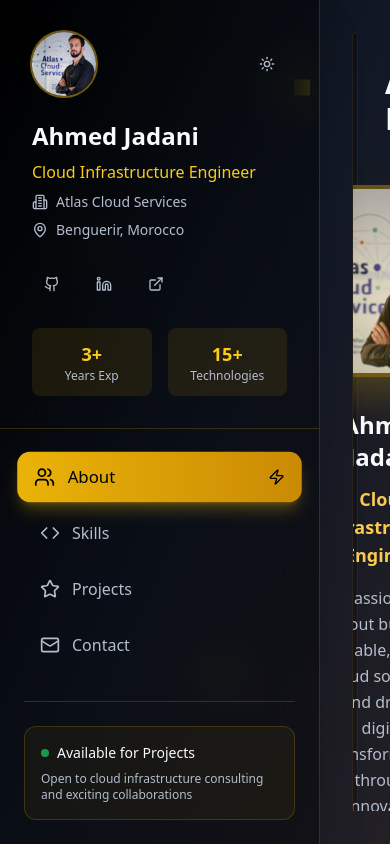
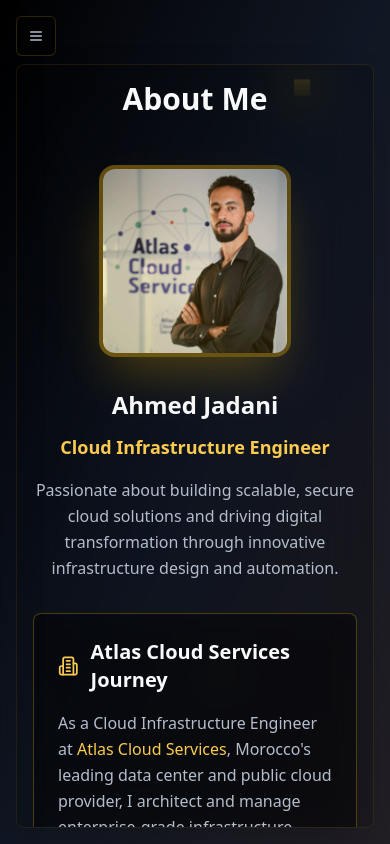
Before and after one commit to 0xPacman/Portfolio, a Next.js app: page / in a window 390 px wide. Built offline with nearby package versions, Linux system fonts and the light colour scheme.

Commit message:
feat: implement mobile sidebar with toggle functionality and close on outside click

```diff
--- a/app/page.tsx
+++ b/app/page.tsx
@@ -21,13 +21,16 @@ import {
   ExternalLink,
   MapPin,
   Building2,
-  Zap
+  Zap,
+  Menu,
+  X
 } from "lucide-react"
 import Link from "next/link"
 
 export default function Portfolio() {
   const [activeSection, setActiveSection] = React.useState("about")
   const [isDarkMode, setIsDarkMode] = React.useState(true)
+  const [isSidebarOpen, setIsSidebarOpen] = React.useState(false)
 
   const aboutRef = React.useRef<HTMLDivElement>(null)
   const skillsRef = React.useRef<HTMLDivElement>(null)
@@ -46,8 +49,30 @@ export default function Portfolio() {
     }
   }, [isDarkMode])
 
+  // Close sidebar when clicking outside on mobile
+  React.useEffect(() => {
+    const handleClickOutside = (event: MouseEvent) => {
+      if (isSidebarOpen && window.innerWidth < 1024) {
+        const sidebar = document.getElementById('sidebar')
+        const toggleButton = document.getElementById('sidebar-toggle')
+        if (sidebar && toggleButton &&
+            !sidebar.contains(event.target as Node) &&
+            !toggleButton.contains(event.target as Node)) {
+          setIsSidebarOpen(false)
+        }
+      }
+    }
+
+    document.addEventListener('mousedown', handleClickOutside)
+    return () => document.removeEventListener('mousedown', handleClickOutside)
+  }, [isSidebarOpen])
+
   const toggleTheme = () => {
     setIsDarkMode(!isDarkMode)
+  }
+
+  const toggleSidebar = () => {
+    setIsSidebarOpen(!isSidebarOpen)
   }
 
   const menuItems = [
@@ -90,6 +115,27 @@ export default function Portfolio() {
 
   return (
     <div className={`min-h-screen ${bgClasses} relative overflow-hidden transition-all duration-500`}>
+      {/* Mobile Sidebar Toggle Button */}
+      <Button
+        id="sidebar-toggle"
+        variant="ghost"
+        size="icon"
+        onClick={toggleSidebar}
+        className={`fixed top-4 left-4 z-50 lg:hidden ${textSecondary} hover:text-yellow-500 transition-colors ${
+          isDarkMode ? 'bg-black/40 backdrop-blur-xl' : 'bg-white/60 backdrop-blur-xl'
+        } border border-yellow-500/20`}
+      >
+        {isSidebarOpen ? <X className="h-5 w-5" /> : <Menu className="h-5 w-5" />}
+      </Button>
+
+      {/* Mobile Overlay */}
+      {isSidebarOpen && (
+        <div
+          className="fixed inset-0 bg-black/50 z-30 lg:hidden transition-opacity duration-300"
+          onClick={() => setIsSidebarOpen(false)}
+        />
+      )}
+
       {/* Animated Background Elements */}
       <div className="absolute inset-0 overflow-hidden pointer-events-none">
         <div
@@ -112,9 +158,17 @@ export default function Portfolio() {
       </div>
 
       {/* Main Layout */}
-      <div className="flex h-screen">
+      <div className="flex h-screen lg:static">
         {/* Sidebar */}
-        <div className={`w-80 ${sidebarClasses} border-r shadow-2xl flex flex-col relative z-20`}>
+        <div
+          id="sidebar"
+          className={`
+            fixed lg:static inset-y-0 left-0 z-40
+            w-80 ${sidebarClasses} border-r shadow-2xl flex flex-col
+            transform transition-transform duration-300 ease-in-out
+            ${isSidebarOpen ? 'translate-x-0' : '-translate-x-full lg:translate-x-0'}
+          `}
+        >
           {/* Header/Profile Section */}
           <div className="p-8 border-b border-yellow-500/20">
             <div className="flex items-center justify-between mb-6">
@@ -186,7 +240,13 @@ export default function Portfolio() {
                 return (
                   <button
                     key={item.id}
-                    onClick={() => setActiveSection(item.id)}
+                    onClick={() => {
+                      setActiveSection(item.id)
+                      // Close sidebar on mobile after selection
+                      if (window.innerWidth < 1024) {
+                        setIsSidebarOpen(false)
+                      }
+                    }}
                     className={`w-full flex items-center gap-3 px-4 py-3 rounded-xl text-left transition-all duration-300 group ${
                       isActive
                         ? `bg-gradient-to-r from-yellow-500 to-yellow-600 text-black shadow-lg shadow-yellow-500/30 transform scale-105`
@@ -221,10 +281,10 @@ export default function Portfolio() {
         </div>
 
         {/* Main Content Area */}
-        <div className="flex-1 overflow-auto">
-          <div className="h-full p-8">
+        <div className="flex-1 overflow-auto lg:ml-0">
+          <div className="h-full p-4 md:p-8 pt-16 lg:pt-8">
             <Card className={`h-full ${contentClasses} border shadow-2xl`}>
-              <CardContent className="p-8 h-full overflow-auto">
+              <CardContent className="p-4 md:p-8 h-full overflow-auto">
                 <div className="max-w-5xl mx-auto">
                   {renderContent()}
                 </div>
```
